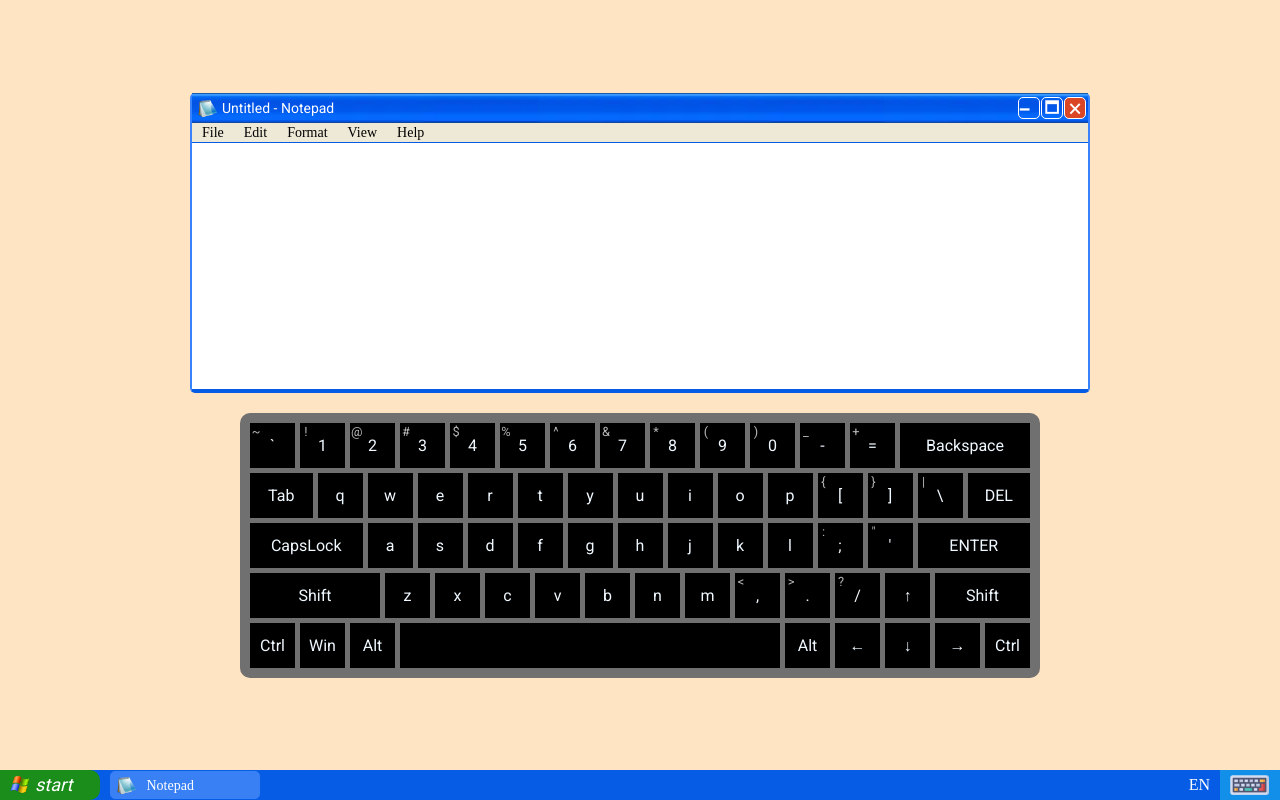
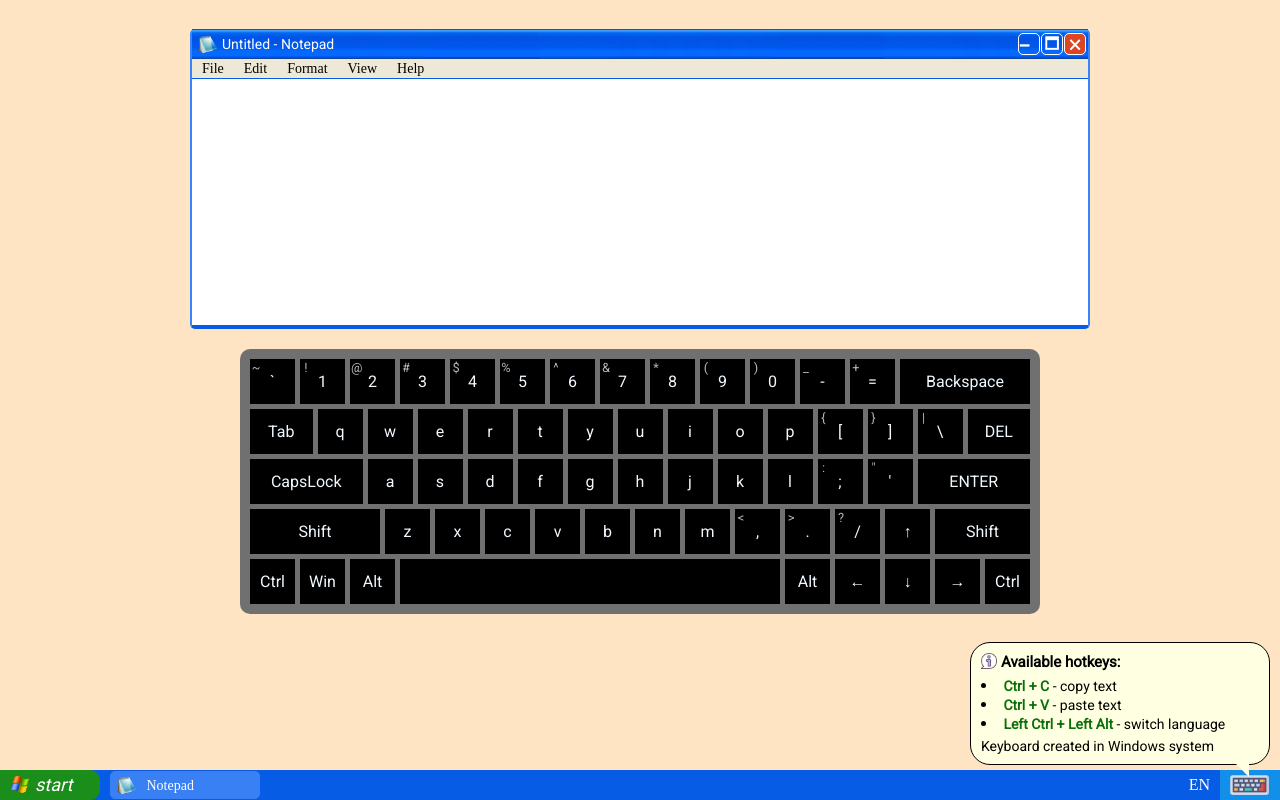
Before and after one commit to mracoon/virtual-keyboard, a website with bundled scripts: page index.html in a window 1280 px wide. Built offline with nearby package versions, Linux system fonts and the light colour scheme.

Commit message:
feat: add info window

```diff
--- /dev/null
+++ b/scripts/buildInfoWindow.js
@@ -0,0 +1,42 @@
+const buildInfoWindow = () => {
+  const bodyElem = document.querySelector('body');
+
+  const infContainer = document.createElement('div');
+  infContainer.classList.add('inf-container');
+
+  const infHeader = document.createElement('h3');
+  infHeader.classList.add('inf__header');
+  infHeader.textContent = 'Available hotkeys:';
+  infContainer.append(infHeader);
+
+  const hotkeysList = document.createElement('h3');
+  hotkeysList.classList.add('hotkeys-list');
+
+  const hKeys = [['Ctrl + C', ' - copy text'], ['Ctrl + V', ' - paste text'], ['Left Ctrl + Left Alt', ' - switch language']];
+
+  hKeys.forEach((item) => {
+    const [hotkeyVal, descriptionVal] = item;
+    const listItem = document.createElement('li');
+    const hotkey = document.createElement('span');
+    hotkey.textContent = hotkeyVal;
+    hotkey.classList.add('hotkey');
+    listItem.append(hotkey);
+    // listItem.textContent = description
+    const descr = document.createElement('span');
+    descr.textContent = descriptionVal;
+    descr.classList.add('description');
+    listItem.append(descr);
+    hotkeysList.append(listItem);
+  });
+
+  infContainer.append(hotkeysList);
+
+  const OSInfo = document.createElement('p');
+  OSInfo.textContent = 'Keyboard created in Windows system';
+  OSInfo.classList.add('inf__text');
+  infContainer.append(OSInfo);
+
+  bodyElem.append(infContainer);
+};
+
+export default buildInfoWindow;
--- a/scripts/buildLayout.js
+++ b/scripts/buildLayout.js
@@ -1,4 +1,5 @@
 import buildTaskBar from './buildTaskBar.js';
+import buildInfoWindow from './buildInfoWindow.js';
 
 const buildLayout = () => {
   const bodyElem = document.querySelector('body');
@@ -81,6 +82,8 @@
   containerElem.append(keyboardElem);
   // **********************keyboard end*******************************
   bodyElem.append(containerElem);
+
+  buildInfoWindow();
   buildTaskBar();
 };
 
--- a/style.css
+++ b/style.css
@@ -452,3 +452,79 @@
 .notepad-tab::before {
   top: 2.5px;
 }
+
+/*------------------------------*/
+.inf-container {
+  align-self: flex-end;
+  /*  width: 100%; */
+  width: 300px;
+  /*   min-height: 100px; */
+  background-color: #ffffe1;
+  font-family: 'Roboto';
+
+  font-style: normal;
+
+  font-size: 14px;
+  font-weight: 400;
+  padding: 10px;
+  border-radius: 20px;
+  border: 1px solid black;
+
+  display: flex;
+  flex-direction: column;
+  align-items: flex-start;
+  justify-content: space-between;
+  row-gap: 5px;
+  position: relative;
+  margin-bottom: 5px;
+  margin-right: 10px;
+}
+
+.inf-container::after {
+  content: '';
+  position: absolute;
+  bottom: -13px;
+  right: 20px;
+  width: 0;
+  height: 0;
+
+  border: 7px solid transparent;
+  border-top: 7px solid #ffffe1;
+  border-right: 7px solid #ffffe1;
+}
+
+.inf__header,
+.hotkeys-list,
+.inf__text {
+  margin: 0;
+}
+
+.inf__header {
+  font-size: 15px;
+  position: relative;
+  padding-left: 20px;
+}
+
+.inf__header::before {
+  content: '';
+  position: absolute;
+  top: 0;
+  left: 0;
+  width: 16px;
+  height: 16px;
+  background: url('./assets/information.png') no-repeat;
+  background-size: contain;
+}
+
+.hotkey {
+  color: rgb(10, 111, 11);
+  font-weight: bold;
+  font-size: 14px;
+}
+
+.description {
+  font-family: 'Roboto';
+  font-style: normal;
+  font-size: 14px;
+  font-weight: 400;
+}
```
